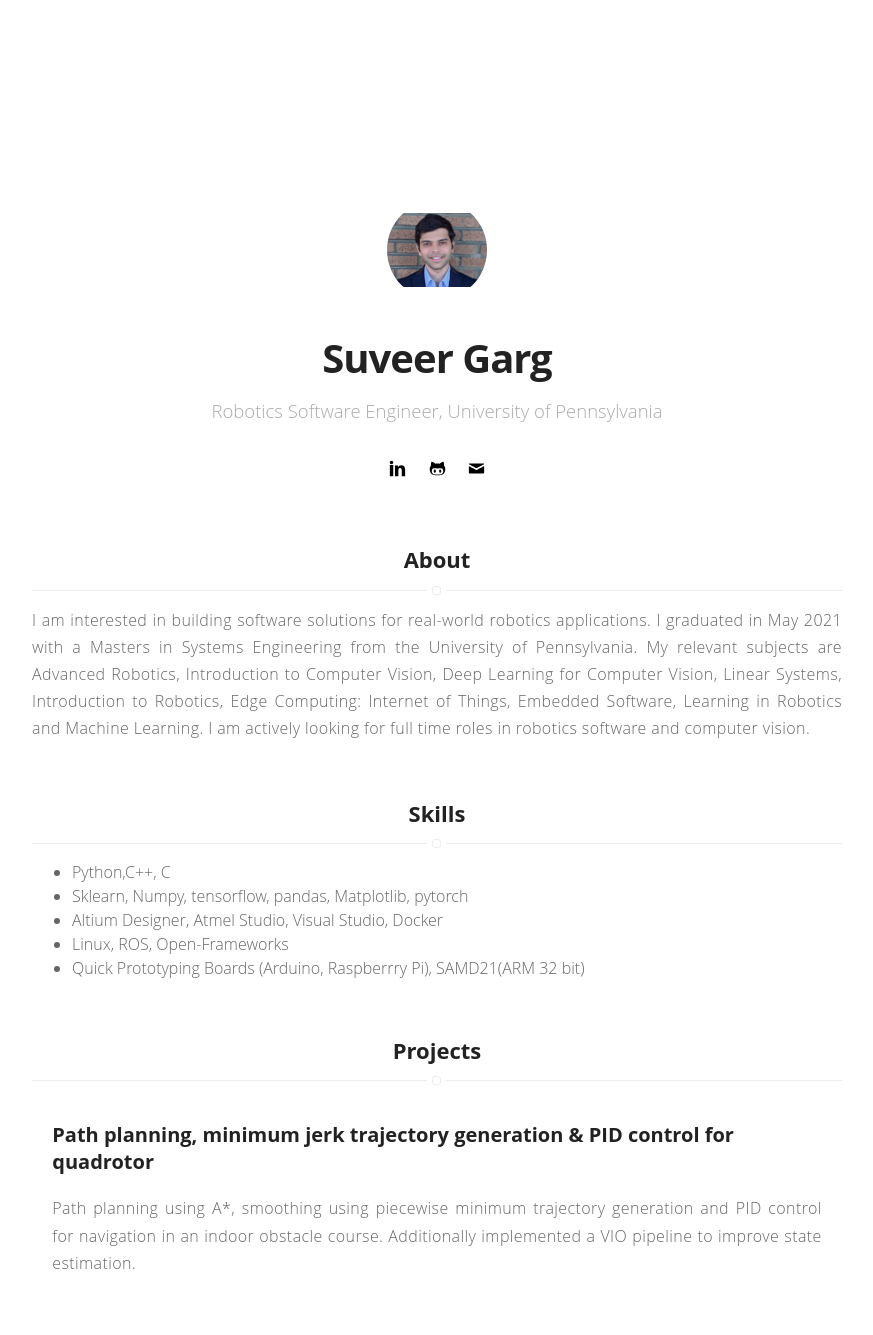
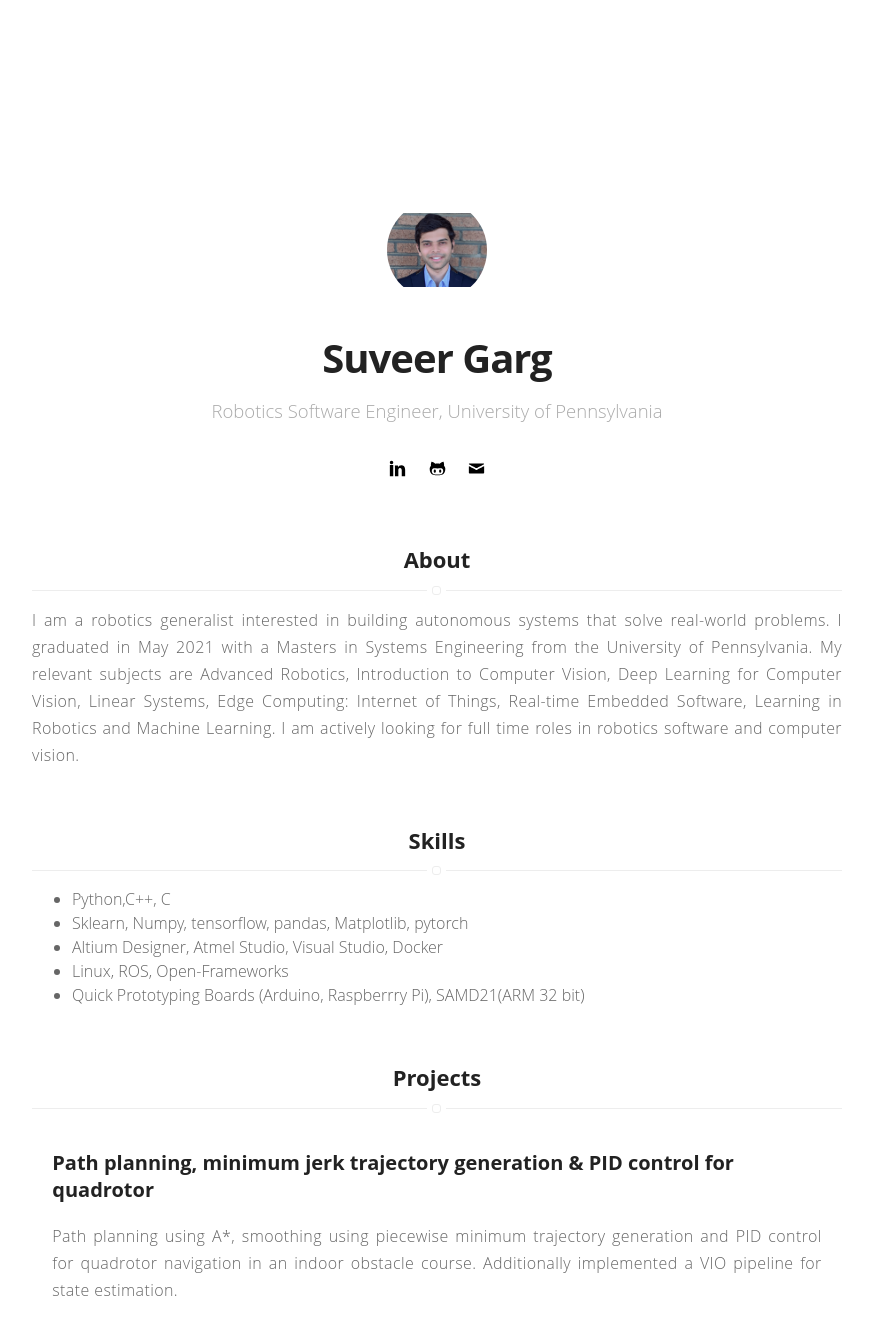
Before and after one commit to suveergarg/suveergarg.github.io, a Jekyll site: the page built from index.html, in a window 1280 px wide and 1400 px high. Shown: the top 1335 px of the window, without its empty margins (203-1076 px from the left). Built offline with Jekyll 4.4.1, drawn with Linux system fonts in a browser that asks for light colours; grey boxes are pictures that could not be loaded.

Commit message:
refined chages

```diff
--- a/_config.yml
+++ b/_config.yml
@@ -56,7 +56,7 @@ projects: true
 project-list:
     Path planning, minimum jerk trajectory generation & PID controller for quadrotors:
         name: Path planning, minimum jerk trajectory generation & PID control for quadrotor
-        description: Path planning using A*, smoothing using piecewise minimum trajectory generation and PID control for navigation in an indoor obstacle course. Additionally implemented a VIO pipeline to improve state estimation.
+        description: Path planning using A*, smoothing using piecewise minimum trajectory generation and PID control for quadrotor navigation in an indoor obstacle course. Additionally implemented a VIO pipeline for state estimation.
         video: assets/videos/MEAM620.mp4
 
     Deep Learning for Computer Vision:
--- a/_includes/about.html
+++ b/_includes/about.html
@@ -1 +1 @@
-<p style="text-align:justify">I am interested in building software solutions for real-world robotics applications. I graduated in May 2021 with a Masters in Systems Engineering from the University of Pennsylvania. My relevant subjects are Advanced Robotics, Introduction to Computer Vision, Deep Learning for Computer Vision, Linear Systems, Introduction to Robotics, Edge Computing: Internet of Things, Embedded Software, Learning in Robotics and Machine Learning. I am actively looking for full time roles in robotics software and computer vision.</p>
+<p style="text-align:justify">I am a robotics generalist interested in building autonomous systems that solve real-world problems. I graduated in May 2021 with a Masters in Systems Engineering from the University of Pennsylvania. My relevant subjects are Advanced Robotics, Introduction to Computer Vision, Deep Learning for Computer Vision, Linear Systems, Edge Computing: Internet of Things, Real-time Embedded Software, Learning in Robotics and Machine Learning. I am actively looking for full time roles in robotics software and computer vision.</p>
```
